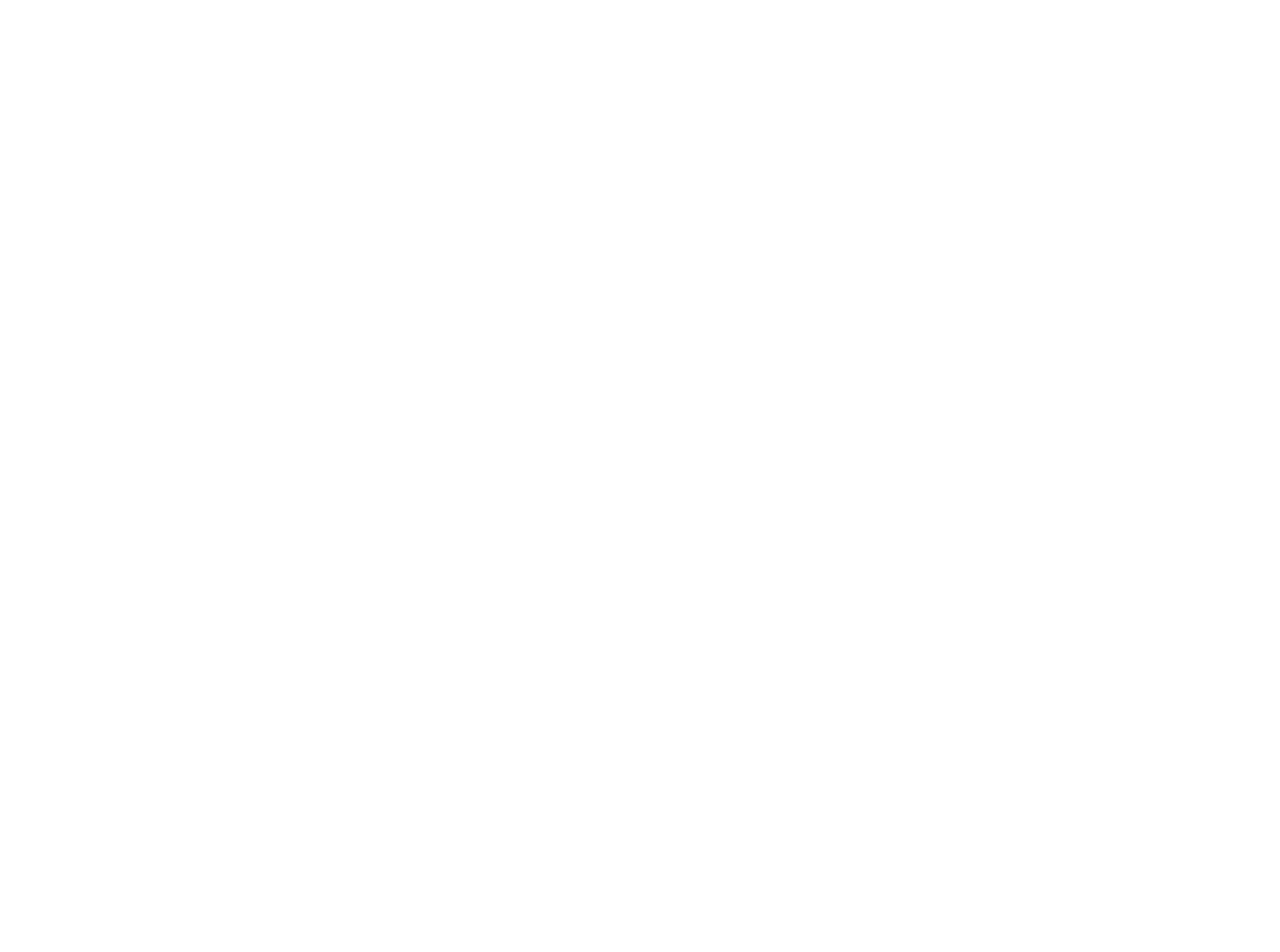
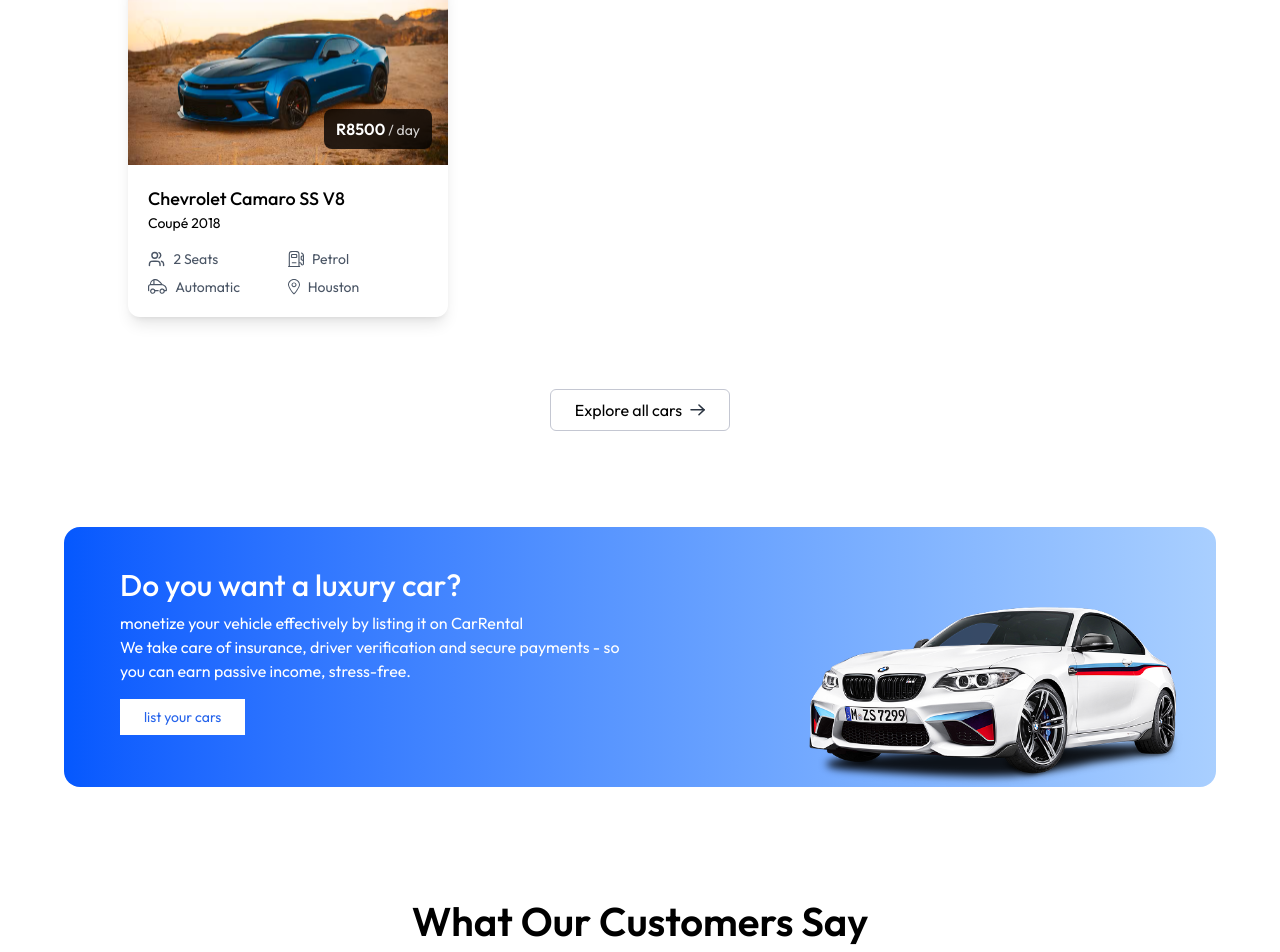
Before and after one commit to Sibonga1/car-rental, a React (Vite) app in the folder client/: page / in a window 1280 px wide. Shown: the part 1520-2472 px from the top of the page. Before the commit the page ends 873 px from the top, so only its background shows below. Built offline with nearby package versions, Linux system fonts and the light colour scheme.

Commit message:
Add FeaturedSection, Banner, Testimonial, and Newsletter components to Home page

```diff
--- a/client/src/pages/Home.jsx
+++ b/client/src/pages/Home.jsx
@@ -1,14 +1,20 @@
-import React from 'react'
-import Hero from '../components/Hero'
-import CarCard from '../components/CarCard'
+import React from "react";
+import Hero from "../components/Hero";
+import FeaturedSection from "../components/FeaturedSection";
+import Banner from "../components/Banner";
+import Testimonial from "../components/Testimonial";
+import Newsletter from "../components/Newsletter";
 
 const Home = () => {
   return (
     <>
       <Hero />
+      <FeaturedSection />
+      <Banner />
+      <Testimonial />
+      <Newsletter />
+    </>
+  );
+};
 
-    </>
-  )
-}
-
-export default Home
+export default Home;
```
